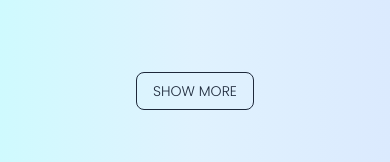
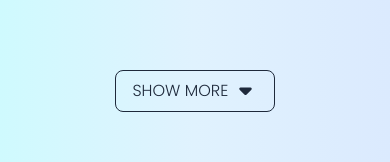
Before and after one commit to kietnguyen98/portfilio, a Next.js app: page / in a window 390 px wide. Shown: the part 643-805 px from the top of the page. Built offline with nearby package versions, Linux system fonts and the light colour scheme.

Commit message:
update ui

```diff
--- a/components/ProfileIntro.tsx
+++ b/components/ProfileIntro.tsx
@@ -76,9 +76,21 @@ const ProfileIntro: FunctionComponent<profileIntroProps> = ({
                   onClick={isDiscoverd ? userUnDiscoverd : userDiscoverd}
                   className="md:py-2 sm:py-2 py-2 md:px-4 sm:px-4 px-4 text-slate-800 dark:text-slate-50 border-solid border-1 border-slate-800 dark:border-slate-50 dark:hover:text-slate-800 hover:border-none cursor-pointer rounded-lg bg-inherit hover:bg-slate-50 duration-300"
                 >
-                  <p className="pp-thin md:text-lg sm:text-lg text-sm">
-                    SHOW MORE
-                  </p>
+                  {isDiscoverd ? (
+                    <p className="pp-thin text-md">
+                      SHOW LESS{" "}
+                      <FontAwesomeIcon icon={faCaretUp} size="lg" fixedWidth />
+                    </p>
+                  ) : (
+                    <p className="pp-thin text-md">
+                      SHOW MORE{" "}
+                      <FontAwesomeIcon
+                        icon={faCaretDown}
+                        size="lg"
+                        fixedWidth
+                      />
+                    </p>
+                  )}
                 </button>
               </div>
             </div>
```
